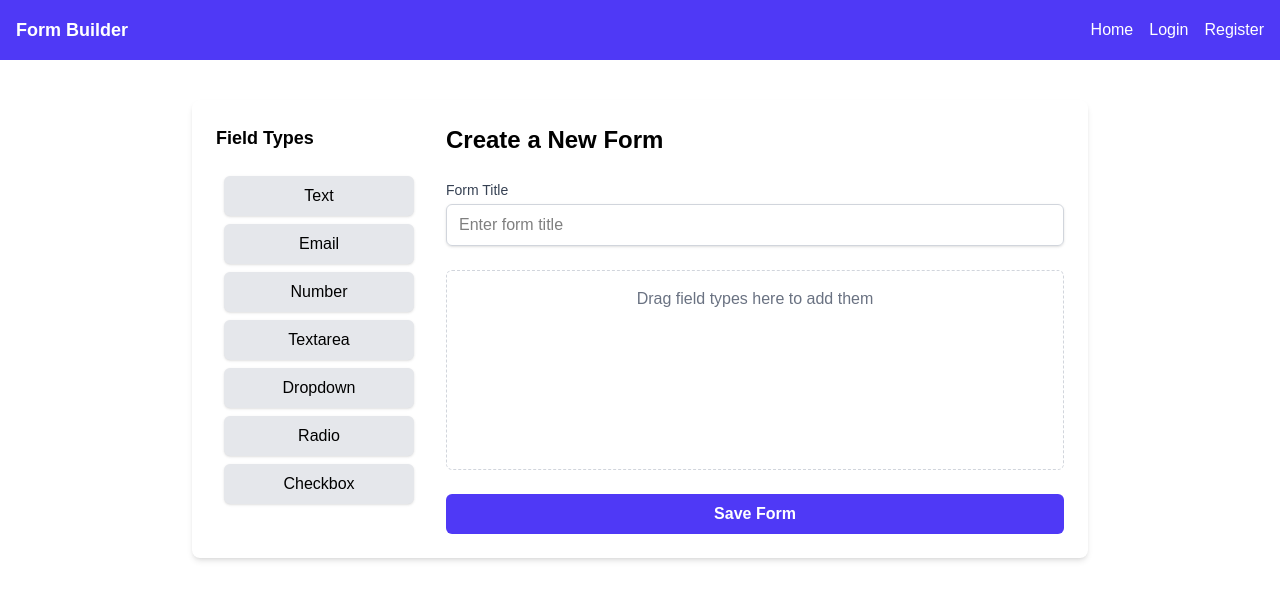
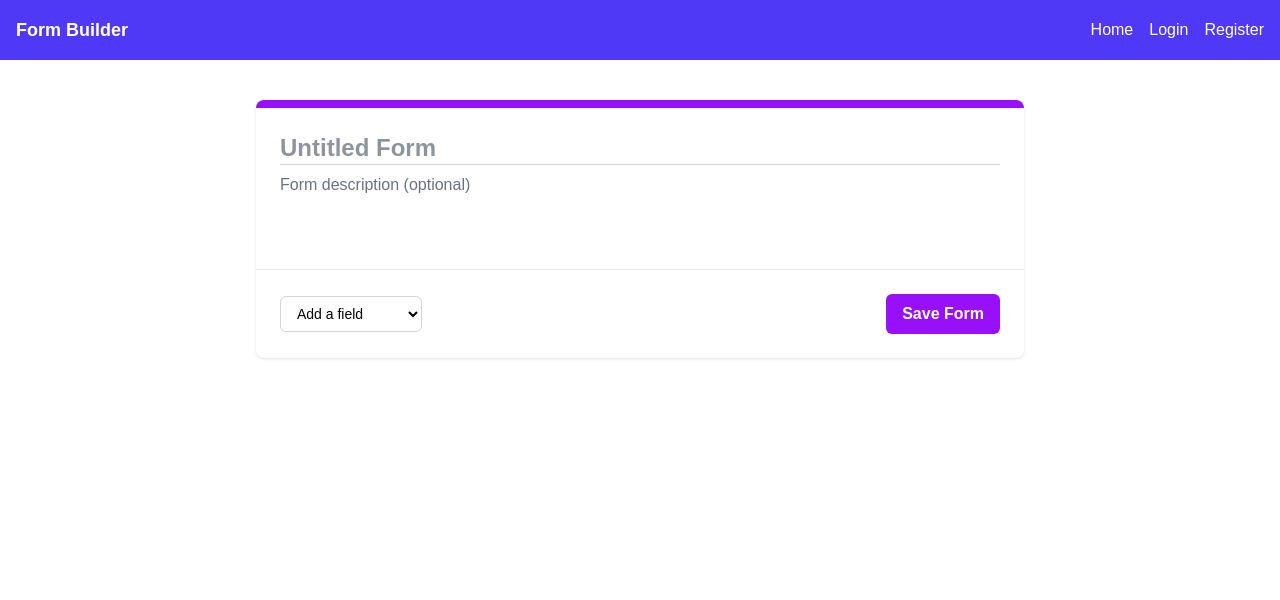
Before and after one commit to Yaswanthvijjapu/Form, a React (Vite) app in the folder client/: page /editor in a window 1280 px wide. Shown: the top 600 px of the page. Built offline with nearby package versions, Linux system fonts and the light colour scheme.

Commit message:
refactor FormEditor component; simplify field addition logic and enhance UI with improved styling

```diff
--- a/client/src/pages/FormEditor.jsx
+++ b/client/src/pages/FormEditor.jsx
@@ -1,17 +1,16 @@
 // client/src/pages/FormEditor.jsx
-import React, { useState, useCallback } from 'react';
+import React, { useState } from 'react';
 import { useNavigate } from 'react-router-dom';
-import { DragDropContext, Droppable, Draggable } from 'react-beautiful-dnd';
 import useAuthStore from '../store/useAuthStore';
 import useFormStore from '../store/useFormStore';
 
 const fieldTypes = [
-  { id: 'text', label: 'Text' },
+  { id: 'text', label: 'Short Answer' },
   { id: 'email', label: 'Email' },
   { id: 'number', label: 'Number' },
-  { id: 'textarea', label: 'Textarea' },
+  { id: 'textarea', label: 'Paragraph' },
   { id: 'select', label: 'Dropdown' },
-  { id: 'radio', label: 'Radio' },
+  { id: 'radio', label: 'Multiple Choice' },
   { id: 'checkbox', label: 'Checkbox' },
 ];
 
@@ -22,38 +21,16 @@ function FormEditor() {
   const { createForm, error, loading } = useFormStore();
   const navigate = useNavigate();
 
-  const onDragEnd = useCallback((result) => {
-    const { source, destination } = result;
-    console.log('Drag ended:', { source, destination });
-
-    if (!destination) return;
-
-    if (source.droppableId === 'fieldTypes' && destination.droppableId === 'formFields') {
+  const addField = (type) => {
     const newField = {
       id: `${fields.length}-${Date.now()}`,
-        type: fieldTypes[source.index].id,
-        label: `${fieldTypes[source.index].label} Field`,
+      type,
+      label: `${fieldTypes.find((f) => f.id === type).label} Field`,
       required: false,
-        options:
-          fieldTypes[source.index].id === 'select' || fieldTypes[source.index].id === 'radio'
-            ? ['Option 1', 'Option 2']
-            : [],
+      options: type === 'select' || type === 'radio' ? ['Option 1', 'Option 2'] : [],
     };
-      console.log('Adding field:', newField);
-      setFields((prevFields) => {
-        const newFields = [...prevFields];
-        newFields.splice(destination.index, 0, newField);
-        return newFields;
-      });
-    } else if (source.droppableId === 'formFields' && destination.droppableId === 'formFields') {
-      setFields((prevFields) => {
-        const newFields = [...prevFields];
-        const [movedField] = newFields.splice(source.index, 1);
-        newFields.splice(destination.index, 0, movedField);
-        return newFields;
-      });
-    }
-  }, [fields]);
+    setFields([...fields, newField]);
+  };
 
   const updateField = (id, key, value) => {
     setFields(fields.map((field) => (field.id === id ? { ...field, [key]: value } : field)));
@@ -86,7 +63,6 @@ function FormEditor() {
   };
 
   const renderFieldPreview = (field) => {
-    console.log('Rendering preview for:', field);
     switch (field.type) {
       case 'text':
         return (
@@ -94,7 +70,7 @@ function FormEditor() {
             type="text"
             placeholder={field.label}
             disabled
-            className="w-full px-3 py-2 border border-gray-300 rounded-md bg-gray-100"
+            className="w-full px-3 py-2 border-b border-gray-300 bg-transparent focus:outline-none"
           />
         );
       case 'email':
@@ -103,7 +79,7 @@ function FormEditor() {
             type="email"
             placeholder={field.label}
             disabled
-            className="w-full px-3 py-2 border border-gray-300 rounded-md bg-gray-100"
+            className="w-full px-3 py-2 border-b border-gray-300 bg-transparent focus:outline-none"
           />
         );
       case 'number':
@@ -112,7 +88,7 @@ function FormEditor() {
             type="number"
             placeholder={field.label}
             disabled
-            className="w-full px-3 py-2 border border-gray-300 rounded-md bg-gray-100"
+            className="w-full px-3 py-2 border-b border-gray-300 bg-transparent focus:outline-none"
           />
         );
       case 'textarea':
@@ -120,14 +96,14 @@ function FormEditor() {
           <textarea
             placeholder={field.label}
             disabled
-            className="w-full px-3 py-2 border border-gray-300 rounded-md bg-gray-100 h-24"
+            className="w-full px-3 py-2 border-b border-gray-300 bg-transparent focus:outline-none h-24"
           />
         );
       case 'select':
         return (
           <select
             disabled
-            className="w-full px-3 py-2 border border-gray-300 rounded-md bg-gray-100"
+            className="w-full px-3 py-2 border-b border-gray-300 bg-transparent focus:outline-none"
           >
             <option value="">{field.label}</option>
             {field.options.map((option, idx) => (
@@ -139,7 +115,7 @@ function FormEditor() {
         );
       case 'radio':
         return (
-          <div className="space-y-2">
+          <div className="space-y-4">
             {field.options.map((option, idx) => (
               <div key={idx} className="flex items-center">
                 <input
@@ -147,9 +123,9 @@ function FormEditor() {
                   name={field.id}
                   value={option}
                   disabled
-                  className="h-4 w-4 text-indigo-600 border-gray-300"
+                  className="h-5 w-5 text-gray-600 border-gray-300"
                 />
-                <label className="ml-2 text-sm text-gray-700">{option}</label>
+                <label className="ml-3 text-gray-700">{option}</label>
               </div>
             ))}
           </div>
@@ -160,9 +136,9 @@ function FormEditor() {
             <input
               type="checkbox"
               disabled
-              className="h-4 w-4 text-indigo-600 border-gray-300 rounded"
+              className="h-5 w-5 text-gray-600 border-gray-300 rounded"
             />
-            <label className="ml-2 text-sm text-gray-700">{field.label}</label>
+            <label className="ml-3 text-gray-700">{field.label}</label>
           </div>
         );
       default:
@@ -171,172 +147,123 @@ function FormEditor() {
   };
 
   return (
-    <div className="max-w-4xl mx-auto mt-10 p-6 bg-white rounded-lg shadow-md flex space-x-6">
-      <DragDropContext onDragEnd={onDragEnd}>
-        {/* Sidebar */}
-        <div className="w-1/4">
-          <h2 className="text-lg font-semibold mb-4">Field Types</h2>
-          <Droppable droppableId="fieldTypes" isDropDisabled={true}>
-            {(provided) => (
-              <div
-                ref={provided.innerRef}
-                {...provided.droppableProps}
-                className="space-y-2 p-2"
-              >
-                {fieldTypes.map((field, index) => (
-                  <Draggable key={field.id} draggableId={field.id} index={index}>
-                    {(provided, snapshot) => (
-                      <div
-                        ref={provided.innerRef}
-                        {...provided.draggableProps}
-                        {...provided.dragHandleProps}
-                        className={`p-2 bg-gray-200 rounded-md text-center cursor-move transition-all duration-200 ${
-                          snapshot.isDragging
-                            ? 'shadow-lg scale-105 opacity-80 bg-indigo-100 border-2 border-indigo-500'
-                            : 'shadow-sm hover:bg-gray-300'
-                        }`}
-                      >
-                        {field.label}
-                      </div>
-                    )}
-                  </Draggable>
-                ))}
-                {provided.placeholder}
-              </div>
-            )}
-          </Droppable>
+    <div className="max-w-3xl mx-auto mt-10 bg-white rounded-lg shadow-sm">
+      <form onSubmit={handleSubmit}>
+        {/* Form Header */}
+        <div className="border-t-8 border-purple-600 rounded-t-lg p-6">
+          <input
+            type="text"
+            value={title}
+            onChange={(e) => setTitle(e.target.value)}
+            className="w-full text-2xl font-semibold text-gray-800 border-b border-gray-300 focus:outline-none focus:border-purple-600 bg-transparent"
+            placeholder="Untitled Form"
+            required
+          />
+          <p className="text-gray-500 mt-2">Form description (optional)</p>
         </div>
 
-        {/* Form Area */}
-        <div className="w-3/4">
-          <h1 className="text-2xl font-bold mb-6">Create a New Form</h1>
-          <form onSubmit={handleSubmit} className="space-y-6">
+        {/* Fields */}
+        <div className="p-6 space-y-6">
+          {fields.map((field) => (
+            <div
+              key={field.id}
+              className="bg-white border border-gray-200 rounded-lg p-4 shadow-sm hover:shadow-md transition-shadow"
+            >
+              <div className="flex flex-col space-y-4">
+                {/* Field Preview */}
                 <div>
-              <label htmlFor="title" className="block text-sm font-medium text-gray-700">
-                Form Title
-              </label>
-              <input
-                type="text"
-                id="title"
-                value={title}
-                onChange={(e) => setTitle(e.target.value)}
-                className="mt-1 block w-full px-3 py-2 border border-gray-300 rounded-md shadow-sm focus:outline-none focus:ring-indigo-500 focus:border-indigo-500"
-                placeholder="Enter form title"
-                required
-              />
-            </div>
-
-            <Droppable droppableId="formFields">
-              {(provided, snapshot) => (
-                <div
-                  ref={provided.innerRef}
-                  {...provided.droppableProps}
-                  className={`min-h-[200px] p-4 border border-dashed border-gray-300 rounded-md space-y-6 transition-colors duration-200 ${
-                    snapshot.isDraggingOver ? 'bg-green-50 border-green-400' : ''
-                  }`}
-                >
-                  {fields.length === 0 && (
-                    <p className="text-gray-500 text-center">Drag field types here to add them</p>
-                  )}
-                  {fields.map((field, index) => (
-                    <Draggable key={field.id} draggableId={field.id} index={index}>
-                      {(provided, snapshot) => (
-                        <div
-                          ref={provided.innerRef}
-                          {...provided.draggableProps}
-                          {...provided.dragHandleProps}
-                          className={`bg-gray-50 border rounded-md p-4 flex space-x-4 items-start transition-all duration-200 ${
-                            snapshot.isDragging
-                              ? 'shadow-xl scale-102 opacity-75 bg-indigo-50 border-2 border-indigo-600'
-                              : 'shadow-md hover:shadow-lg'
-                          }`}
-                        >
-                          {/* Field Preview */}
-                          <div className="flex-1">
-                            <label className="block text-sm font-medium text-gray-700 mb-1">
+                  <label className="block text-sm font-medium text-gray-700">
                     {field.label}{' '}
                     {field.required && <span className="text-red-500">*</span>}
                   </label>
-                            {renderFieldPreview(field)}
+                  <div className="mt-2">{renderFieldPreview(field)}</div>
                 </div>
 
                 {/* Field Controls */}
-                          <div className="w-1/3 space-y-2">
+                <div className="border-t border-gray-200 pt-4">
                   <input
                     type="text"
                     value={field.label}
                     onChange={(e) => updateField(field.id, 'label', e.target.value)}
-                              className="w-full px-2 py-1 border border-gray-300 rounded-md text-sm"
+                    className="w-full px-2 py-1 border border-gray-300 rounded-md text-sm focus:outline-none focus:ring-1 focus:ring-purple-500"
                     placeholder="Field label"
                   />
                   <select
                     value={field.type}
                     onChange={(e) => updateField(field.id, 'type', e.target.value)}
-                              className="w-full px-2 py-1 border border-gray-300 rounded-md text-sm"
+                    className="w-full mt-2 px-2 py-1 border border-gray-300 rounded-md text-sm focus:outline-none focus:ring-1 focus:ring-purple-500"
                   >
-                              <option value="text">Text</option>
-                              <option value="email">Email</option>
-                              <option value="number">Number</option>
-                              <option value="textarea">Textarea</option>
-                              <option value="select">Dropdown</option>
-                              <option value="radio">Radio</option>
-                              <option value="checkbox">Checkbox</option>
+                    {fieldTypes.map((type) => (
+                      <option key={type.id} value={type.id}>
+                        {type.label}
+                      </option>
+                    ))}
                   </select>
                   {(field.type === 'select' || field.type === 'radio') && (
-                              <div>
+                    <div className="mt-2">
                       <label className="block text-sm font-medium text-gray-700">
                         Options (comma-separated)
                       </label>
                       <input
                         type="text"
                         value={field.options.join(', ')}
-                                  onChange={(e) =>
-                                    updateOptions(field.id, e.target.value.split(', '))
-                                  }
-                                  className="w-full px-2 py-1 border border-gray-300 rounded-md text-sm"
+                        onChange={(e) => updateOptions(field.id, e.target.value.split(', '))}
+                        className="w-full px-2 py-1 border border-gray-300 rounded-md text-sm focus:outline-none focus:ring-1 focus:ring-purple-500"
                         placeholder="e.g., Option 1, Option 2"
                       />
                     </div>
                   )}
+                  <div className="flex items-center justify-between mt-2">
                     <div className="flex items-center">
                       <input
                         type="checkbox"
                         checked={field.required}
-                                onChange={(e) =>
-                                  updateField(field.id, 'required', e.target.checked)
-                                }
-                                className="h-4 w-4 text-indigo-600 focus:ring-indigo-500 border-gray-300 rounded"
+                        onChange={(e) => updateField(field.id, 'required', e.target.checked)}
+                        className="h-4 w-4 text-purple-600 border-gray-300 rounded focus:ring-purple-500"
                       />
                       <label className="ml-2 text-sm text-gray-700">Required</label>
                     </div>
                     <button
                       type="button"
                       onClick={() => removeField(field.id)}
-                              className="text-red-600 hover:underline text-sm"
+                      className="text-red-600 hover:text-red-800 text-sm"
                     >
-                              Remove
+                      Delete
                     </button>
                   </div>
                 </div>
-                      )}
-                    </Draggable>
+              </div>
+            </div>
           ))}
-                  {provided.placeholder}
         </div>
-              )}
-            </Droppable>
 
-            {error && <p className="text-red-500 text-sm">{error}</p>}
+        {/* Add Field Button */}
+        <div className="p-6 flex justify-between items-center border-t border-gray-200">
+          <select
+            onChange={(e) => {
+              if (e.target.value) addField(e.target.value);
+              e.target.value = '';
+            }}
+            className="px-3 py-2 border border-gray-300 rounded-md text-sm focus:outline-none focus:ring-1 focus:ring-purple-500"
+          >
+            <option value="">Add a field</option>
+            {fieldTypes.map((type) => (
+              <option key={type.id} value={type.id}>
+                {type.label}
+              </option>
+            ))}
+          </select>
           <button
             type="submit"
             disabled={loading}
-              className="w-full py-2 px-4 bg-indigo-600 text-white font-semibold rounded-md hover:bg-indigo-700 focus:outline-none focus:ring-2 focus:ring-indigo-500 disabled:bg-indigo-400"
+            className="px-4 py-2 bg-purple-600 text-white font-semibold rounded-md hover:bg-purple-700 focus:outline-none focus:ring-2 focus:ring-purple-500 disabled:bg-purple-400"
           >
             {loading ? 'Saving...' : 'Save Form'}
           </button>
+        </div>
+
+        {error && <p className="text-red-500 text-sm p-6">{error}</p>}
       </form>
-        </div>
-      </DragDropContext>
     </div>
   );
 }
```
Lines whose indentation alone changed are shown as unchanged.
